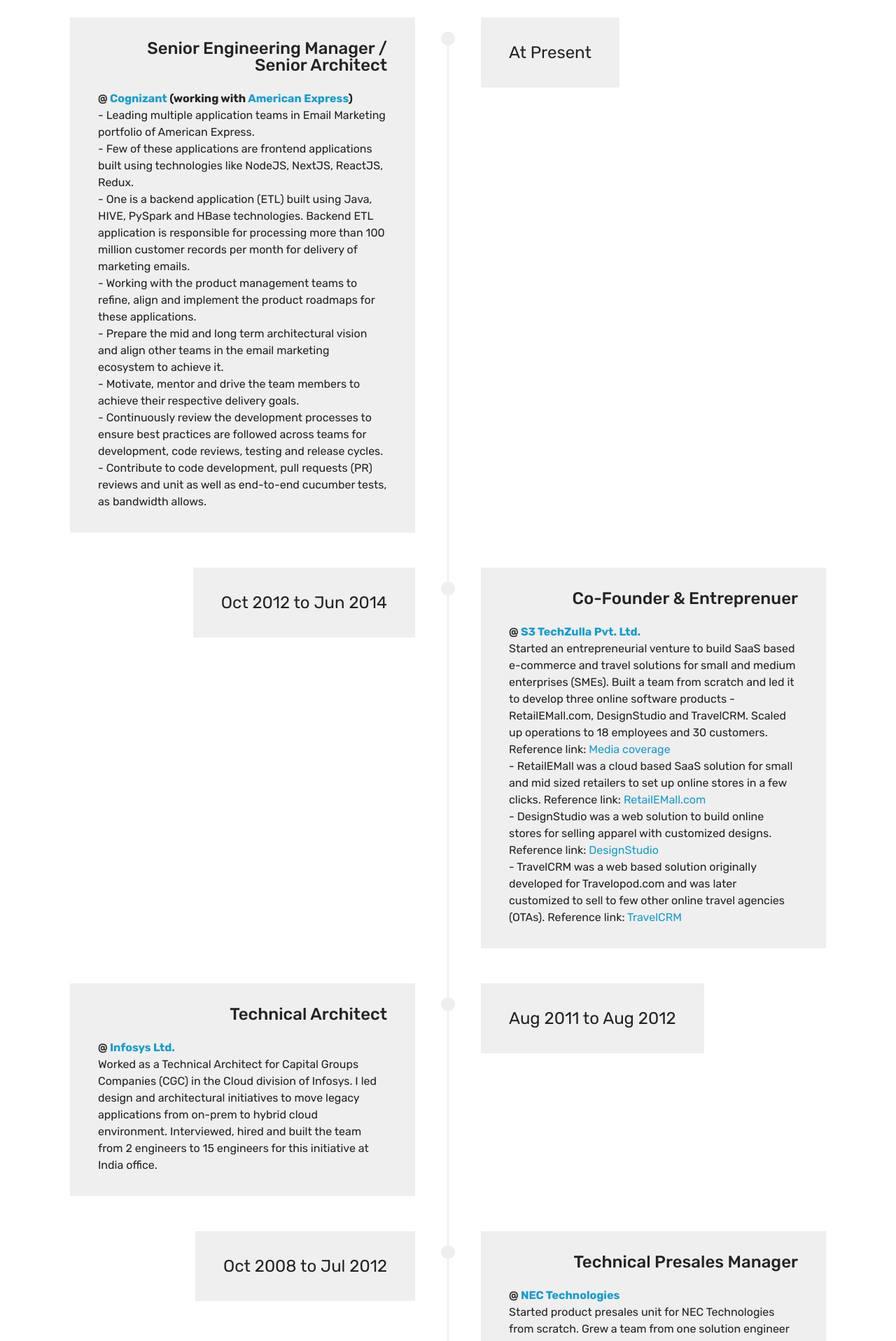
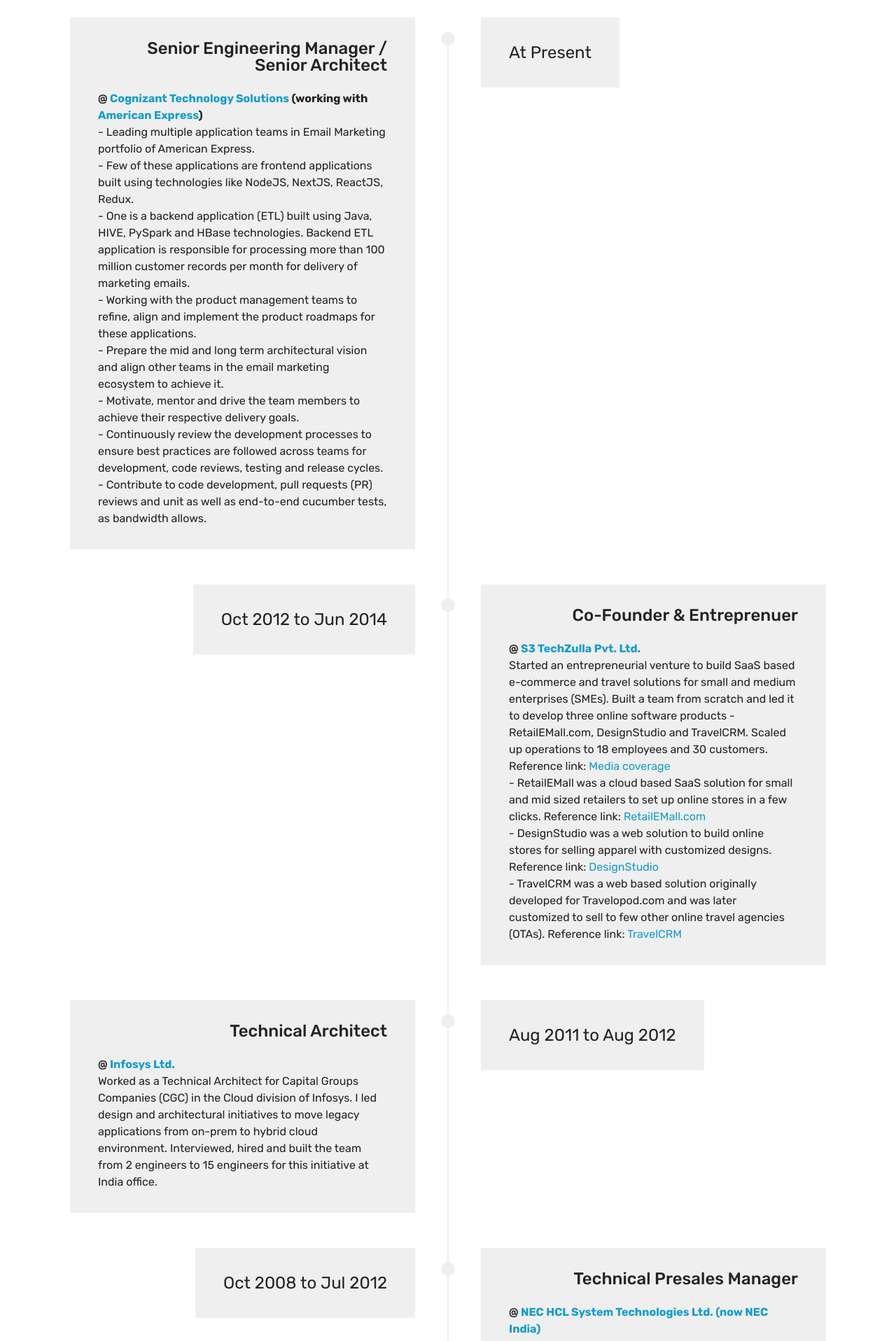
Before and after one commit to gauravdhiman/gauravdhiman.github.io, a Next.js app: page / in a window 1280 px wide. Shown: the part 2684-4600 px from the top of the page at 70% size. Built offline with nearby package versions, Linux system fonts and the light colour scheme; a web font is replaced by a local one.

Commit message:
Updated resume.

```diff
--- a/pages/index.js
+++ b/pages/index.js
@@ -273,7 +273,7 @@
                     Senior Engineering Manager / Senior Architect
                   </h4>
                   <p class="mbr-timeline-text mbr-fonts-style display-7">
-                    <strong>@ <a href="https://www.cognizant.com" target="_blank"><strong>Cognizant</strong></a> (working with <a href="https://www.americanexpress.com" target="_blank"><strong>American Express</strong></a>)</strong>
+                    <strong>@ <a href="https://www.cognizant.com" target="_blank"><strong>Cognizant Technology Solutions</strong></a> (working with <a href="https://www.americanexpress.com" target="_blank"><strong>American Express</strong></a>)</strong>
                     <br />
 - Leading multiple application teams in Email Marketing portfolio of American Express.
 <br />
@@ -351,7 +351,7 @@
                   <h4 class="mbr-timeline-title pb-3 mbr-fonts-style display-5">
                     Technical Presales Manager</h4>
                   <p class="mbr-timeline-text mbr-fonts-style display-7">
-                  <strong>@ <a href="https://in.nec.com/" target="_blank"><strong>NEC Technologies</strong></a></strong>
+                  <strong>@ <a href="https://in.nec.com/" target="_blank"><strong>NEC HCL System Technologies Ltd. (now NEC India)</strong></a></strong>
                     <br />
 Started product presales unit for NEC Technologies from scratch. Grew a team from one solution engineer to 24 members. Managed the team to support NEC’s enterprise software sales team in India, Asia Pacific, Europe and US. My key responsibilities were:<br />
 <br />
@@ -377,7 +377,7 @@
                 <div class="timeline-text-content">
                   <h4 class="mbr-timeline-title pb-3 mbr-fonts-style display-5">Technical Lead</h4>
                   <p class="mbr-timeline-text mbr-fonts-style display-7">
-                  <strong>@ <a href="https://in.nec.com/" target="_blank"><strong>NEC Technologies</strong></a></strong>
+                  <strong>@ <a href="https://in.nec.com/" target="_blank"><strong>NEC HCL System Technologies Ltd. (now NEC India)</strong></a></strong>
                     <br />
 Worked along with NEC’s core Linux kernel team in Japan to port OpenSolaris kernel on ARM platform for the infosystem that was planned to be installed in Toyota cars. Led a small team of three kernel engineers and one Japanese interpreter.
                         </p>
@@ -401,11 +401,11 @@
                     <br />
 Worked as an engineer in product development team for Cadence’s RTL compiler.<br />
                     <br />
-                    <strong>@ <a href="https://www.ca.com/" target="_blank"><strong>Computer Associates</strong></a></strong>
+                    <strong>@ <a href="https://www.ca.com/" target="_blank"><strong>Computer Associates (now part of Broadcom)</strong></a></strong>
                     <br />
 Worked as engineer for development of IAM (Identity and Access Management) suite of products.<br />
                     <br />
-                    <strong>@ <a href="https://www.hcltech.com/" target="_blank"><strong>HCL Technologies</strong></a></strong>
+                    <strong>@ <a href="https://www.hcltech.com/" target="_blank"><strong>HCL Technologies Ltd.</strong></a></strong>
                     <br />
 Worked as an engineer on NCR Corporation’s project for ATM management software (Gasper).<br />
                   </p>
```
Also changed, not shown: 1 other file (tests, documents, lock files or other folders).
